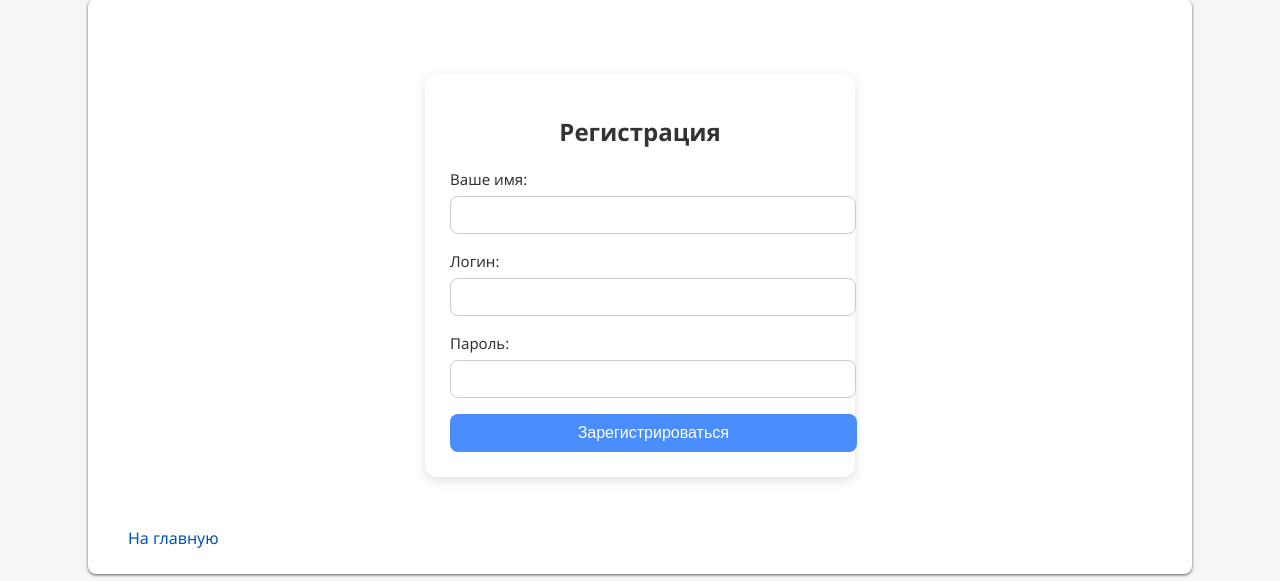
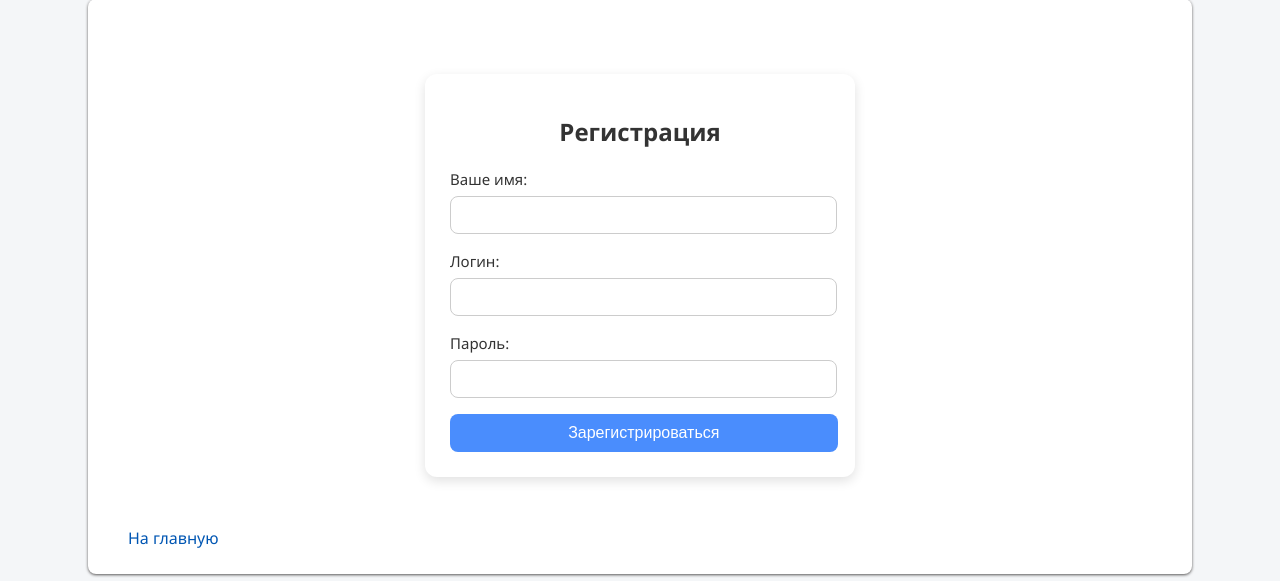
Before and after one commit to ChillaThrilla/web-back-labs, a Flask app: page /lab5/register in a window 1280 px wide. Shown: the part 83-664 px from the top of the page. Run offline with Flask 3, Linux system fonts and the light colour scheme; some libraries are stand-ins or nearby versions.

Commit message:
Правки 1

```diff
--- a/templates/lab5/create.html
+++ b/templates/lab5/create.html
@@ -30,7 +30,7 @@
     }
 
     input[type="text"] {
-        width: 100%;
+        width: 95%;
         padding: 10px 12px;
         border: 1px solid #ccc;
         border-radius: 8px;
--- a/templates/lab5/edit_list.html
+++ b/templates/lab5/edit_list.html
@@ -30,7 +30,7 @@
     }
 
     input[type="text"] {
-        width: 100%;
+        width: 95%;
         padding: 10px 12px;
         border: 1px solid #ccc;
         border-radius: 8px;
--- a/templates/lab5/login.html
+++ b/templates/lab5/login.html
@@ -29,7 +29,7 @@
     }
 
     input {
-        width: 100%;
+        width: 95%;
         padding: 10px 12px;
         margin: 6px 0 16px;
         border: 1px solid #ccc;
@@ -45,7 +45,7 @@
     }
 
     button {
-        width: 107%;
+        width: 102%;
         padding: 10px;
         background: #4a8dfd;
         color: #fff;
@@ -61,7 +61,7 @@
     }
 
     .error {
-        width: 100%;
+        width: 95%;
         background: #ffe5e5;
         padding: 12px;
         border-radius: 8px;
--- a/templates/lab5/register.html
+++ b/templates/lab5/register.html
@@ -28,7 +28,7 @@
     }
 
     input {
-        width: 100%;
+        width: 95%;
         padding: 10px 12px;
         margin: 6px 0 16px;
         border: 1px solid #ccc;
@@ -44,7 +44,7 @@
     }
 
     button {
-        width: 107%;
+        width: 102%;
         padding: 10px;
         background: #4a8dfd;
         color: #fff;
@@ -60,7 +60,7 @@
     }
 
     .error {
-        width: 100%;
+        width: 95%;
         background: #ffe5e5;
         padding: 12px;
         border-radius: 8px;
```
